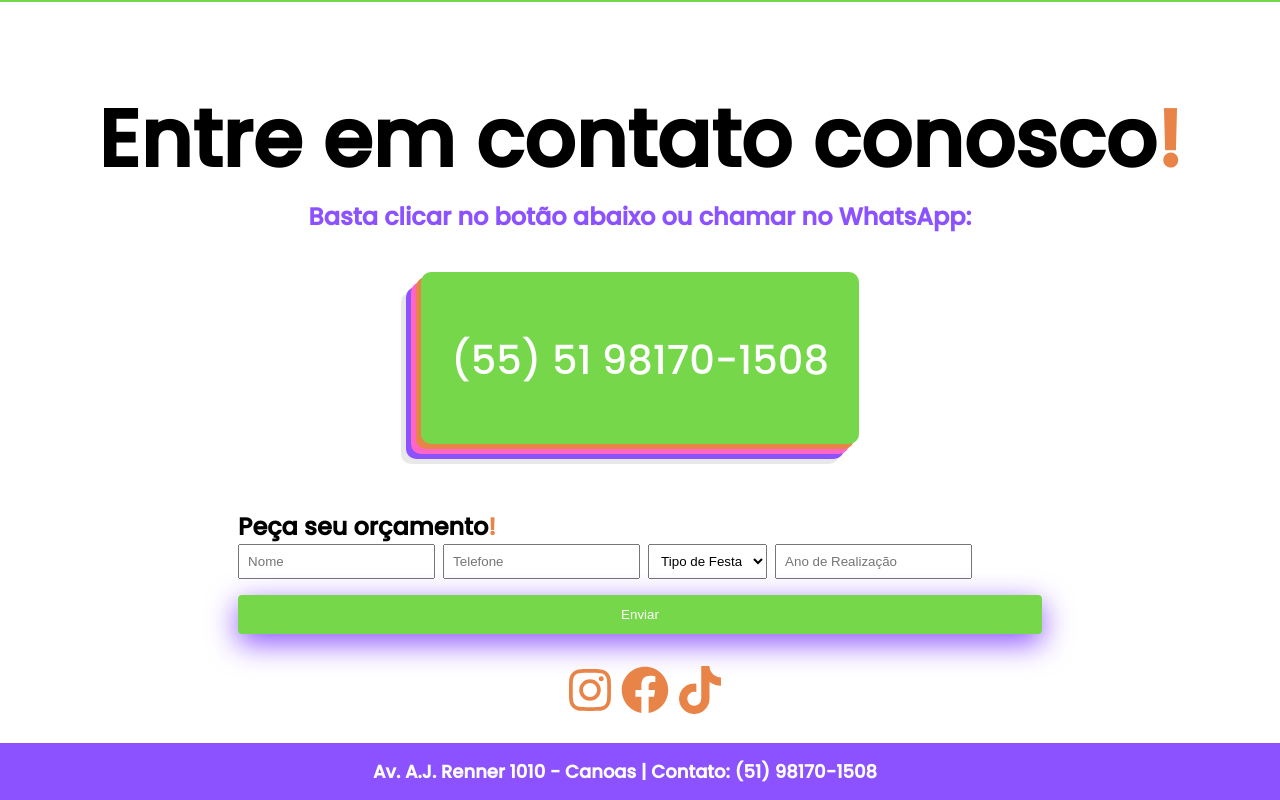
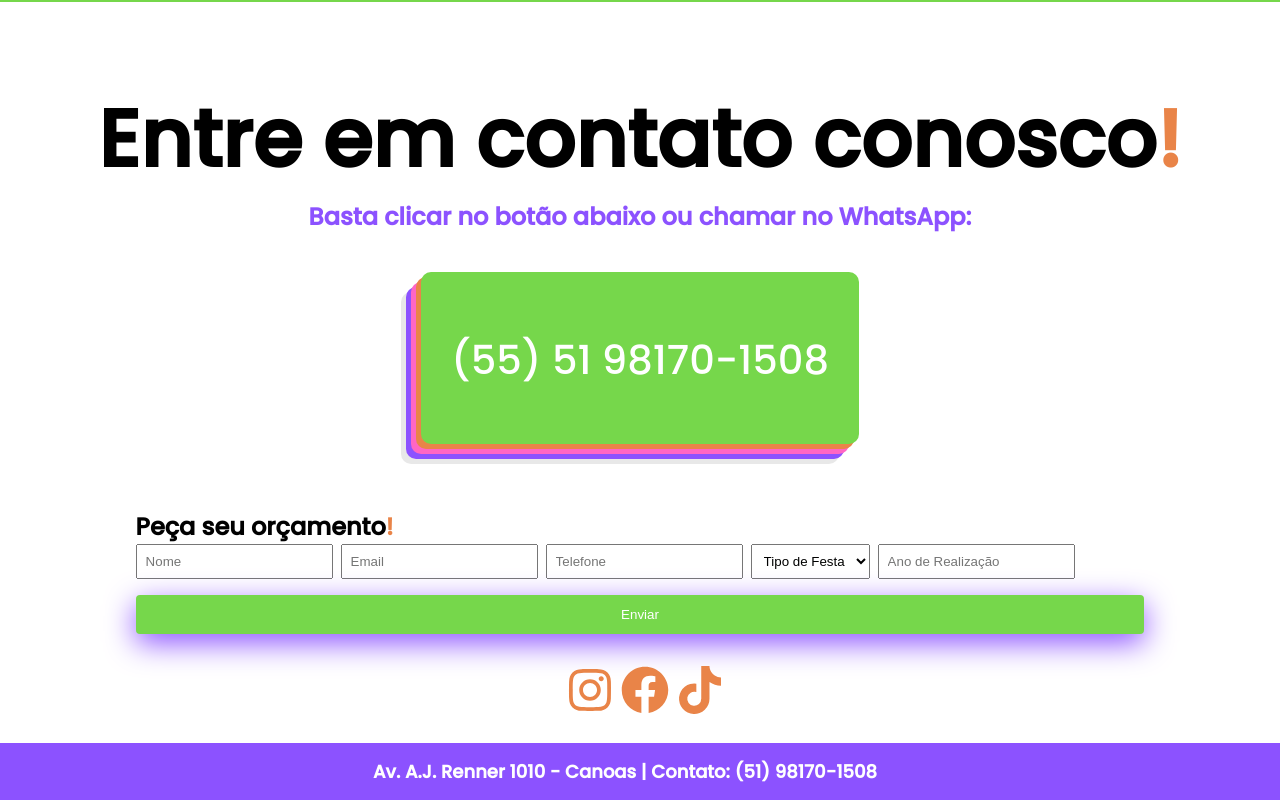
Before and after one commit to lemosflp/Pura-Folia-SiteReactJS, a React (Create React App) app: page / in a window 1280 px wide. Shown: the part 2219-3019 px from the top of the page. Built offline with nearby package versions, Linux system fonts and the light colour scheme; the HTML template or start-up script is replaced by a standard one; a web font is replaced by a local one.

Commit message:
Axios implementation

```diff
--- a/src/components/Contato.tsx
+++ b/src/components/Contato.tsx
@@ -2,13 +2,15 @@ import React, { useState } from 'react';
 import './Contato.css';
 import { FontAwesomeIcon } from '@fortawesome/react-fontawesome';
 import { faInstagram, faFacebook, faTiktok } from '@fortawesome/free-brands-svg-icons';
+import axios from 'axios';
 
 const Contato: React.FC = () => {
   const [formData, setFormData] = useState({
-    nome: '',
-    telefone: '',
-    tipoFesta: '', // adulta ou infantil
-    anoRealizacao: '',
+    customerName: '',
+    customerEmail: '',
+    phone: '',
+    type: '', // adulta ou infantil
+    year: '',
   });
 
   const handleChange = (e: React.ChangeEvent<HTMLInputElement | HTMLSelectElement>) => {
@@ -22,6 +24,7 @@ const Contato: React.FC = () => {
   const handleSubmit = (e: React.FormEvent<HTMLFormElement>) => {
     e.preventDefault();
     console.log('Dados do formulário:', formData);
+    axios.post("http://localhost:3001/order", formData)
     // Adicione lógica adicional aqui, como enviar os dados para o servidor, se necessário.
   };
 
@@ -36,15 +39,19 @@ const Contato: React.FC = () => {
       <form className="contato-form" onSubmit={handleSubmit}>
         <h2>Peça seu orçamento<span>!</span></h2>
         <label>
-          <input type="text" name="nome" placeholder="Nome" value={formData.nome} onChange={handleChange} />
+          <input type="text" name="customerName" placeholder="Nome" value={formData.customerName} onChange={handleChange} />
         </label>
 
         <label>
-          <input type="tel" name="telefone" placeholder="Telefone" value={formData.telefone} onChange={handleChange} />
+          <input type="email" name="customerEmail" placeholder="Email" value={formData.customerEmail} onChange={handleChange} />
         </label>
 
         <label>
-          <select name="tipoFesta" placeholder="Tipo de Festa" value={formData.tipoFesta} onChange={handleChange}>
+          <input type="tel" name="phone" placeholder="Telefone" value={formData.phone} onChange={handleChange} />
+        </label>
+
+        <label>
+          <select name="type" placeholder="Tipo de Festa" value={formData.type} onChange={handleChange}>
             <option value="">Tipo de Festa</option>
             <option value="adulta">Adulto</option>
             <option value="infantil">Infantil</option>
@@ -52,7 +59,7 @@ const Contato: React.FC = () => {
         </label>
 
         <label>
-          <input type="number" name="anoRealizacao" placeholder="Ano de Realização" value={formData.anoRealizacao} onChange={handleChange} />
+          <input type="number" name="year" placeholder="Ano de Realização" value={formData.year} onChange={handleChange} />
         </label>
 
         <button type="submit">Enviar</button>
@@ -75,96 +82,3 @@ const Contato: React.FC = () => {
 }
 
 export default Contato;
-
-// import React, { useState } from 'react';
-// import './Contato.css';
-// import { FontAwesomeIcon } from '@fortawesome/react-fontawesome';
-// import { faInstagram, faFacebook, faTiktok } from '@fortawesome/free-brands-svg-icons';
-
-// const Contato: React.FC = () => {
-//   const [formData, setFormData] = useState({
-//     nome: '',
-//     telefone: '',
-//     tipoFesta: '',
-//     anoRealizacao: '',
-//   });
-
-//   const handleChange = (e: React.ChangeEvent<HTMLInputElement | HTMLSelectElement>) => {
-//     const { name, value } = e.target;
-//     setFormData((prevData) => ({
-//       ...prevData,
-//       [name]: value,
-//     }));
-//   };
-
-//   const handleSubmit = async (e: React.FormEvent<HTMLFormElement>) => {
-//     e.preventDefault();
-
-//     try {
-//       const response = await fetch('https://exemplo.com/api/enviar-formulario', {
-//         method: 'POST',
-//         headers: {
-//           'Content-Type': 'application/json',
-//         },
-//         body: JSON.stringify(formData),
-//       });
-
-//       if (response.ok) {
-//         console.log('Formulário enviado com sucesso!');
-//       } else {
-//         console.error('Erro ao enviar formulário:', response.statusText);
-//       }
-//     } catch (error) {
-//       console.error('Erro ao enviar formulário:', error.message);
-//     }
-//   };
-
-//   return (
-//     <section className="container_contato_all" id="contato">
-//       <h1>Entre em contato conosco<span>!</span></h1>
-//       <p>Basta clicar no botão abaixo ou chamar no WhatsApp:</p>
-//       <a href="https://api.whatsapp.com/send?phone=5551981701508" className="logo" target="_blank">
-//         <i className="fa-brands fa-whatsapp"></i> (55) 51 98170-1508
-//       </a>
-
-//       <form className="contato-form" onSubmit={handleSubmit}>
-//         <h2>Peça seu orçamento<span>!</span></h2>
-//         <label>
-//           <input type="text" name="nome" placeholder="Nome" value={formData.nome} onChange={handleChange} />
-//         </label>
-
-//         <label>
-//           <input type="tel" name="telefone" placeholder="Telefone" value={formData.telefone} onChange={handleChange} />
-//         </label>
-
-//         <label>
-//           <select name="tipoFesta" placeholder="Tipo de Festa" value={formData.tipoFesta} onChange={handleChange}>
-//             <option value="">Tipo de Festa</option>
-//             <option value="adulta">Adulto</option>
-//             <option value="infantil">Infantil</option>
-//           </select>
-//         </label>
-
-//         <label>
-//           <input type="number" name="anoRealizacao" placeholder="Ano de Realização" value={formData.anoRealizacao} onChange={handleChange} />
-//         </label>
-
-//         <button type="submit">Enviar</button>
-//       </form>
-
-//       <div className='social-icons'>
-//         <a className='social-css' href="https://www.instagram.com/" target="_blank" rel="noopener noreferrer">
-//           <FontAwesomeIcon icon={faInstagram as any} size="2x" color='#E98448'/>
-//         </a>
-//         <a className='social-css' href="https://www.instagram.com/" target="_blank" rel="noopener noreferrer">
-//           <FontAwesomeIcon icon={faFacebook as any} size="2x" color='#E98448'/>
-//         </a>
-//         <a className='social-css' href="https://www.instagram.com/" target="_blank" rel="noopener noreferrer">
-//           <FontAwesomeIcon icon={faTiktok as any} size="2x" color='#E98448'/>
-//         </a>
-//       </div>
-//     </section>
-//   );
-// }
-
-// export default Contato;
```
Also changed, not shown: package.json (+9 -8 lines), src/App.tsx (line endings or trailing spaces), tsconfig.json (line endings or trailing spaces), 2 other files (tests, documents, lock files or other folders).
